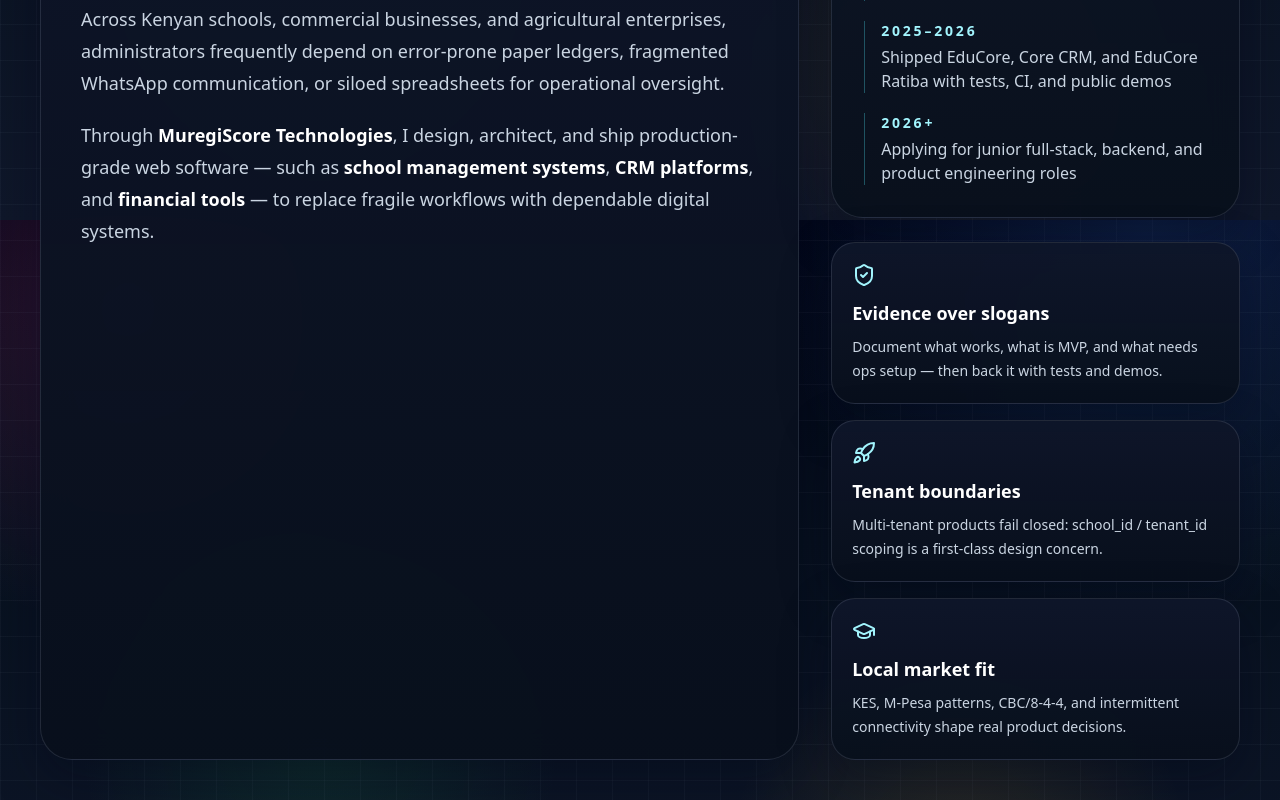
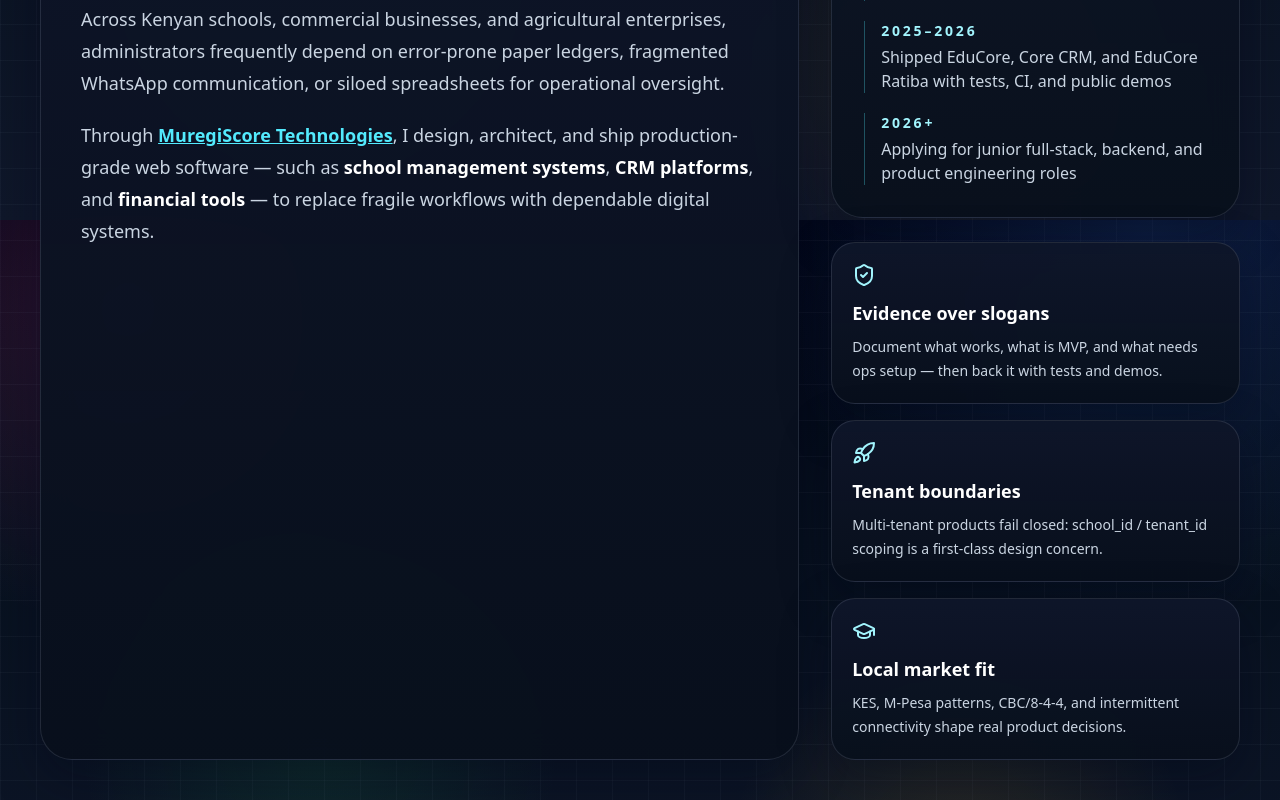
Before and after one commit to Muregis/Personal-portfolio, a Next.js app: page / in a window 1280 px wide. Shown: the part 1380-2180 px from the top of the page. Built offline with nearby package versions, Linux system fonts and the light colour scheme; no server answers.

Commit message:
Interlink Victor Muregi portfolio with MuregiScore Technologies and harmonize entity schema

```diff
--- a/src/app/page.tsx
+++ b/src/app/page.tsx
@@ -245,9 +245,14 @@
                 <RoleRotator />
                 <p className="max-w-3xl text-lg leading-8 text-slate-300">
                   Full-stack software engineer and founder of{" "}
-                  <span className="font-semibold text-white underline decoration-cyan-300/60 underline-offset-4">
+                  <a
+                    href="https://muregiscore.me"
+                    target="_blank"
+                    rel="noopener noreferrer"
+                    className="font-semibold text-white underline decoration-cyan-300/60 hover:decoration-cyan-300 underline-offset-4 transition-colors"
+                  >
                     MuregiScore Technologies
-                  </span>{" "}
+                  </a>{" "}
                   in Nairobi, Kenya. I build production web applications, database systems, and institutional platforms with{" "}
                   <strong className="text-white font-semibold">React</strong>,{" "}
                   <strong className="text-white font-semibold">TypeScript</strong>,{" "}
@@ -350,7 +355,7 @@
                   Across Kenyan schools, commercial businesses, and agricultural enterprises, administrators frequently depend on error-prone paper ledgers, fragmented WhatsApp communication, or siloed spreadsheets for operational oversight.
                 </p>
                 <p>
-                  Through <strong className="text-white font-semibold">MuregiScore Technologies</strong>, I design, architect, and ship production-grade web software — such as <strong className="text-white font-semibold">school management systems</strong>, <strong className="text-white font-semibold">CRM platforms</strong>, and <strong className="text-white font-semibold">financial tools</strong> — to replace fragile workflows with dependable digital systems.
+                  Through <a href="https://muregiscore.me" target="_blank" rel="noopener noreferrer" className="text-cyan-300 hover:text-cyan-200 underline font-semibold">MuregiScore Technologies</a>, I design, architect, and ship production-grade web software — such as <strong className="text-white font-semibold">school management systems</strong>, <strong className="text-white font-semibold">CRM platforms</strong>, and <strong className="text-white font-semibold">financial tools</strong> — to replace fragile workflows with dependable digital systems.
                 </p>
               </div>
             </div>
@@ -606,7 +611,7 @@
               Production Product Portfolio
             </h2>
             <p className="mt-3 text-slate-300">
-              Flagship systems engineered and operated under MuregiScore Technologies.
+              Flagship systems engineered and operated under <a href="https://muregiscore.me" target="_blank" rel="noopener noreferrer" className="text-cyan-300 hover:text-cyan-200 underline font-semibold">MuregiScore Technologies</a>.
             </p>
             <div className="mt-6 grid gap-4">
               {products.map((product) => (
--- a/src/lib/seo.ts
+++ b/src/lib/seo.ts
@@ -119,7 +119,7 @@
     "EduCore Ratiba Timetabling Engine",
     "BullMQ Background Job Queues"
   ],
-  sameAs: [site.github, site.linkedin, site.instagram, site.facebook]
+  sameAs: [site.github, site.linkedin, site.instagram, site.facebook, "https://muregiscore.me"]
 };
 
 /** LocalBusiness (ProfessionalService) schema for MuregiScore Technologies. */
@@ -146,7 +146,7 @@
     { "@type": "Continent", name: "Africa" }
   ],
   priceRange: "$$",
-  sameAs: [site.github, site.linkedin, site.instagram, site.facebook]
+  sameAs: [site.github, site.linkedin, site.instagram, site.facebook, "https://muregiscore.me"]
 };
 
 export const websiteSchema = {
```
